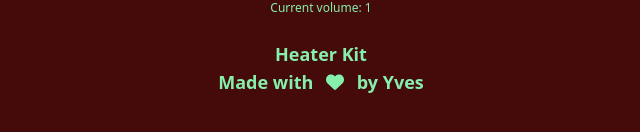
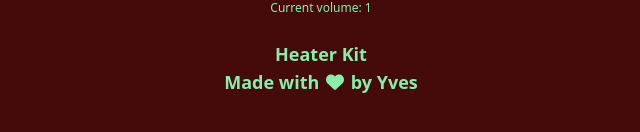
Before and after one commit to ItsMindstorm/FCC-drum-machine, a React (Vite) app: page / in a window 1280 px wide. Shown: the part 592-724 px from the top of the page, without its empty margins (319-959 px from the left). Built offline with nearby package versions, Linux system fonts and the light colour scheme.

Commit message:
Fixed wrong margin

```diff
--- a/src/components/Options.jsx
+++ b/src/components/Options.jsx
@@ -1,12 +1,12 @@
 import ReactSwitch from "react-switch";
 import { useDrumStore } from "../store";
 import { useState } from "react";
-import { FontAwesomeIcon } from '@fortawesome/react-fontawesome'
-import { faHeart } from '@fortawesome/free-solid-svg-icons'
+import { FontAwesomeIcon } from "@fortawesome/react-fontawesome";
+import { faHeart } from "@fortawesome/free-solid-svg-icons";
 
 function Options() {
   const currentKitDescription = useDrumStore(
-    (state) => state.currentDrumKitDescription
+    (state) => state.currentDrumKitDescription,
   );
   const setVolume = useDrumStore((state) => state.setVolume);
   const volume = useDrumStore((state) => state.volume);
@@ -50,7 +50,10 @@ function Options() {
           <h1 className="text-green-300 text-lg font-sans font-bold">
             {currentKitDescription}
           </h1>
-	    <h1 className="text-green-300 text-lg font-sans font-bold">Made with <FontAwesomeIcon icon={faHeart} className="px-2" /> by Yves</h1>
+          <h1 className="text-green-300 text-lg font-sans font-bold">
+            Made with <FontAwesomeIcon icon={faHeart} className="mx-0.5" /> by
+            Yves
+          </h1>
         </div>
       </div>
     </>
```
